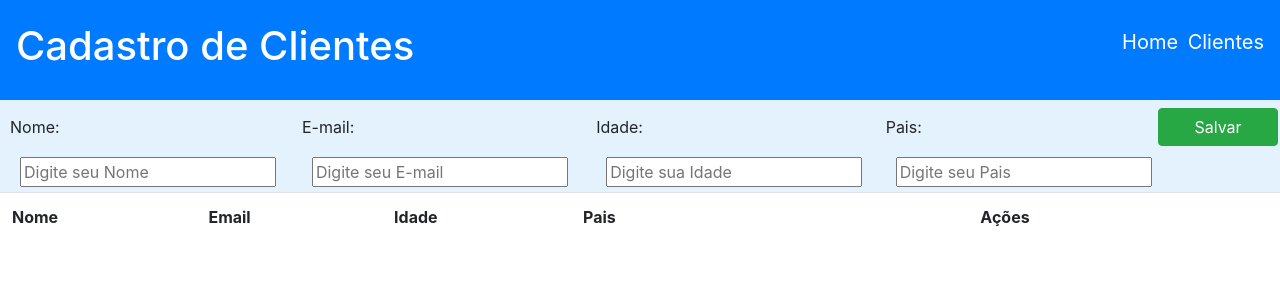
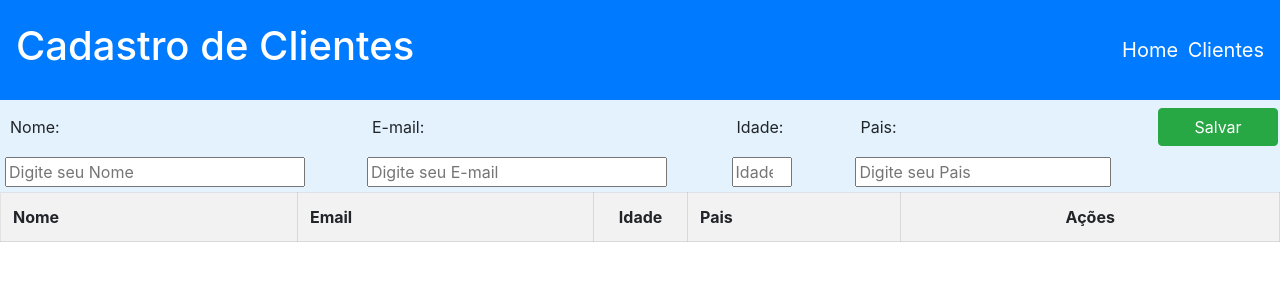
Before and after one commit to Peter-loliveira/xammp, a PHP site: page /crud.html in a window 1280 px wide. Shown: the top 300 px of the page. Run offline with PHP 8.4, Linux system fonts and the light colour scheme; lists and menus that the app fills with data are empty; some libraries are stand-ins or nearby versions.

Commit message:
Ajustes no Crud

```diff
--- a/senai/www.peter.com.br/crud.html
+++ b/senai/www.peter.com.br/crud.html
@@ -13,9 +13,6 @@
     <link rel="stylesheet" id="dokan-fontawesome-css"
         href="https://themes.getbootstrap.com/wp-content/plugins/dokan-lite/assets/vendors/font-awesome/font-awesome.min.css?ver=2.9.27"
         type="text/css" media="all">
-    <link rel="stylesheet" id="dokan-fontawesome-css"
-        href="https://themes.getbootstrap.com/wp-content/plugins/dokan-lite/assets/vendors/font-awesome/font-awesome.min.css?ver=2.9.27"
-        type="text/css" media="all">
     <link rel="stylesheet" href="css/crud.css">
 </head>
 
@@ -23,7 +20,7 @@
     <header>
         <nav class="navbar navbar-dark bg-primary">
             <h1>Cadastro de Clientes</h1>
-            <ul>
+            <ul id="menu">
                 <li>Home</li>
                 <li>Clientes</li>
             </ul>
@@ -40,7 +37,7 @@
         </div>
         <div>
             <label for="">Idade:</label>
-            <input id="idade" type="number" placeholder="Digite sua Idade">
+            <input id="idade" type="number" placeholder="Idade">
         </div>
         <div>
             <label for="">Pais:</label>
@@ -52,18 +49,20 @@
         </div>
     </section>
     <table id="tablela" class="table thead-light">
-        <tr class="texto-alinhado">
-            <th>Nome</th>
-            <th>Email</th>
-            <th>Idade</th>
-            <th>Pais</th>
-            <th id="acoes">Ações</th>
+        <tr>
+            <th id="tituloNome">Nome</th>
+            <th id="tituloEmail">Email</th>
+            <th id="tituloIdade">Idade</th>
+            <th id="tituloPais">Pais</th>
+            <th id="TituloAcoes">Ações</th>
         </tr>
+
     </table>
 
 
     <!-- Optional JavaScript -->
     <!-- jQuery first, then Popper.js, then Bootstrap JS -->
+</body>
 <script src="https://code.jquery.com/jquery-3.3.1.slim.min.js"
     integrity="sha384-q8i/X+965DzO0rT7abK41JStQIAqVgRVzpbzo5smXKp4YfRvH+8abtTE1Pi6jizo"
     crossorigin="anonymous"></script>
@@ -74,13 +73,11 @@
     integrity="sha384-JjSmVgyd0p3pXB1rRibZUAYoIIy6OrQ6VrjIEaFf/nJGzIxFDsf4x0xIM+B07jRM"
     crossorigin="anonymous"></script>
 <script src="js/crud.js"></script>
-</body>
 
 </html>
 
 <!--
 <link rel="stylesheet" id="dokan-fontawesome-css" href="https://themes.getbootstrap.com/wp-content/plugins/dokan-lite/assets/vendors/font-awesome/font-awesome.min.css?ver=2.9.27" type="text/css" media="all">
 
-
 https://fontawesome.com/v4.7.0/icon/trash-o
  -->
--- a/senai/www.peter.com.br/css/crud.css
+++ b/senai/www.peter.com.br/css/crud.css
@@ -1,72 +1,100 @@
-th{
-    padding-left: 50px;
+#idade{
+    width: 60px;
+}
+#email, #nome{
+    width: 300px;
+}
+#menu{
+    padding-top: 15px;
 }
 
-.btn-peter{
-    font-weight: bold;
+#TituloAcoes {
+    text-align: center;
 }
 
-#acoes{
-    width: 550px;
+#campos {
+    display: flex;
+    justify-content: space-between;
+}
+
+.btn-peter {
+    font-weight: bold;
+    height: 40px;
+}
+
+.colunaAcoes {
+    text-align: right;/*Faz os botões GERADOS se alinharem à direita*/
+}
+
+#salvar {
+    margin-top: 3px;
+}
+
+#tituloNome, .colunaNome{
+    width: 350px;
+}
+#tituloEmail, .colunaEmail{
+    width: 350px;
+}
+#tituloIdade, .colunaIdade{
+    width: 100px;
     text-align: center;
 }
-.acoes{
-    text-align: right;
+#tituloPais, .colunaPais{
+    width: 250px;
+}
+#TituloAcoes, .colunaacoes{
+    width: 450px;
 }
 
-
-
-nav{
-    color: white;
-    justify-content:space-between;
-    height: 100px;
-    display: flex;
-    align-items: center;
-    padding: 0px 10px;
+th {
+    padding-left: 50px;
+    background-color: #f2f2f2;
 }
 
-ul{
+nav {
+    color: white;
+    height: 100px;
+    padding: 0px 10px;
+    vertical-align: middle;
+}
+
+ul {
     list-style: none;
 }
 
-li{
+li {
     display: inline;
     font-size: 20px;
     margin-left: 5px;
 }
-#campos{
-    display: flex;
-    justify-content:space-between;
-    /* background-color: #1b1b1b; */
-}
 
-i{
+i {
     margin-left: 10px;
 }
 
-button{
+button {
     width: 120px;
-    margin:0px 2px;
+    margin: 0px 2px;
 }
 
-section{
+section {
     padding: 5px 0px;
     background-color: #e3f2fd
 }
-input{
-    /* border-radius: 2px; */
-    /* margin: 0px; */
-    margin-left: 20px;
+
+input {
+    margin-left: 5px;
 }
 
-label{
+label {
     margin-left: 10px;
 }
 
-label, input{
+label, input {
     margin-top: 10px;
 }
 
-#salvar{
-    margin-top: 3px;
+th, td {
+    border: 1px solid #80808038;
 }
--- a/senai/www.peter.com.br/js/crud.js
+++ b/senai/www.peter.com.br/js/crud.js
@@ -8,37 +8,41 @@ var mudaCorLinhas = true
 function criarCleinte(){
     let tabela = document.getElementById("tablela")
     let linha = document.createElement("tr")
-    // if (mudaCorLinhas) {
-    //     linha.style.backgroundColor = "#686868";
+    if (!mudaCorLinhas) {
+        linha.style.backgroundColor = "#f2f2f2";
 
-    //     mudaCorLinhas = false
-    // }else {
-    //     mudaCorLinhas = true
-    // }
+        mudaCorLinhas = true
+    }else {
+        mudaCorLinhas = false
+    }
     tabela.appendChild(linha)
 
     let colNome = document.createElement("td")
+    colNome.setAttribute("class", "colunaNome")
     let nome = document.getElementById("nome").value
     colNome.innerHTML = nome
     linha.appendChild(colNome)
 
     let colEmail = document.createElement("td")
+    colEmail.setAttribute("class", "colunaEmail")
     let email = document.getElementById("email").value
     colEmail.innerHTML = email
     linha.appendChild(colEmail)
 
     let colIDade = document.createElement("td")
+    colIDade.setAttribute("class", "colunaIdade")
     let idade = document.getElementById("idade").value
     colIDade.innerHTML = idade
     linha.appendChild(colIDade)
 
     let colPais = document.createElement("td")
+    colPais.setAttribute("class", "colunaPais")
     let pais = document.getElementById("pais").value
     colPais.innerHTML = pais
     linha.appendChild(colPais)
 
     let colAcoes = document.createElement("td")
-    colAcoes.setAttribute("class", "acoes")
+    colAcoes.setAttribute("class", "colunaAcoes")
 
     let buttonDetalhes = document.createElement("button")
     buttonDetalhes.innerHTML = "Detalhes"
@@ -70,7 +74,3 @@ function criarCleinte(){
     linha.appendChild(colAcoes)
 
 }
-
-
-{/* <button class="btn btn-success btn-peter">Editar<i class="fa fa-pencil-square" aria-hidden="true"></i></button>
-<button class="btn btn-danger btn-peter">Deletar<i class="fa fa-trash-o" aria-hidden="true"></i></button> */}
```
Lines whose indentation alone changed are shown as unchanged.
